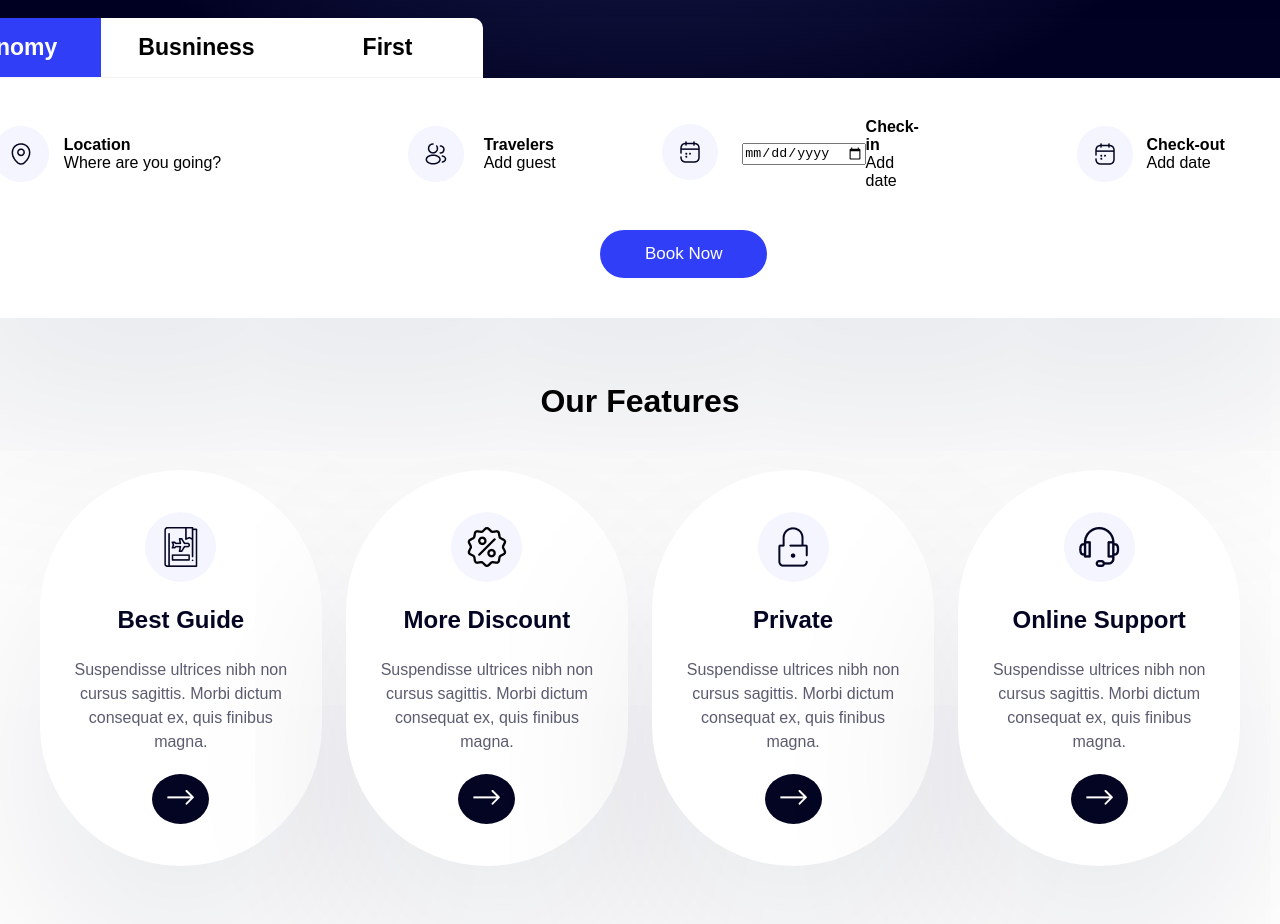
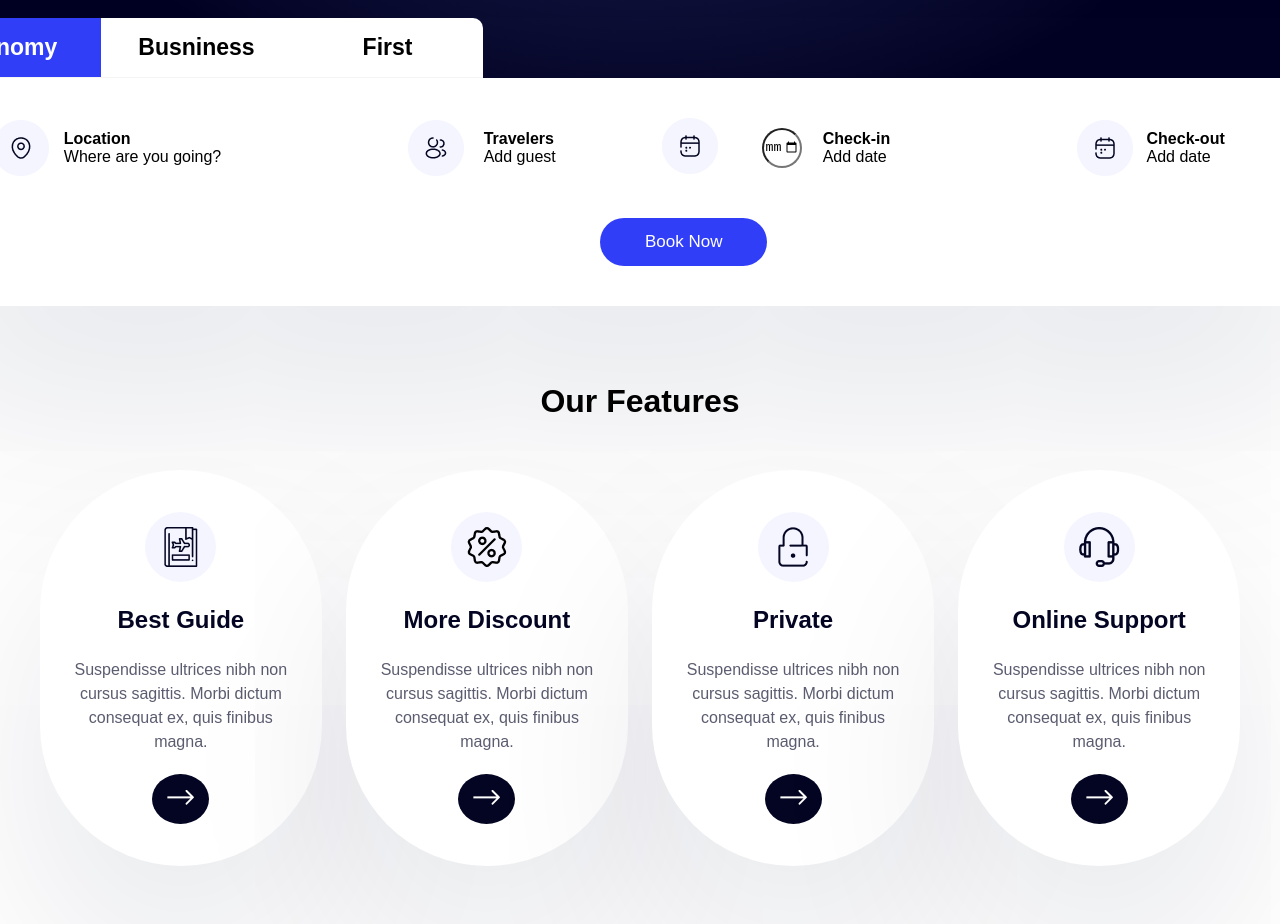
Before and after one commit to roziqov1011/f3-team, a React (Create React App) app: page / in a window 1280 px wide. Shown: the part 820-1744 px from the top of the page. Built offline with nearby package versions, Linux system fonts and the light colour scheme.

Commit message:
add  date input

```diff
--- a/package.json
+++ b/package.json
@@ -3,9 +3,14 @@
   "version": "0.1.0",
   "private": true,
   "dependencies": {
+    "@emotion/react": "^11.11.1",
+    "@emotion/styled": "^11.11.0",
+    "@mui/material": "^5.14.3",
+    "@mui/x-date-pickers": "^6.11.0",
     "@testing-library/jest-dom": "^5.17.0",
     "@testing-library/react": "^13.4.0",
     "@testing-library/user-event": "^13.5.0",
+    "dayjs": "^1.11.9",
     "react": "^18.2.0",
     "react-dom": "^18.2.0",
     "react-router-dom": "^6.14.2",
--- a/src/components/Hero/Hero.jsx
+++ b/src/components/Hero/Hero.jsx
@@ -6,6 +6,8 @@ import Costumer from '../../img/order_costumer.png'
 import Add from '../../img/order_date.png'
 function Hero() {
   const [order, setOrder] = useState(0)
+  const [Date1, setDate1] = useState('Add date')
+  console.log(Date1);
   return (
     <div className='Hero'>
       <div className="container">
@@ -41,10 +43,10 @@ function Hero() {
               <label htmlFor="in">
                 <img src={Add} alt="" />
               </label>
-              <input id='in' type="date" />
+              <input className='hero__date' onChange={(e)=> setDate1(e.target.value)} id='in' type="date" />
               <ul>
                 <li>Check-in</li>
-                <li>Add date</li>
+                <li>{Date1}</li>
               </ul>
             </div>
             <div>
--- a/src/components/Hero/Hero.scss
+++ b/src/components/Hero/Hero.scss
@@ -129,4 +129,12 @@
         color: #fff;
         font-size: 17px;
     }
+
 }
+
+.hero__date{
+    border-radius: 50%;
+    display: block;
+    width: 40px;
+    height: 40px;
+}
```
Also changed, not shown: 1 other file (tests, documents, lock files or other folders).
